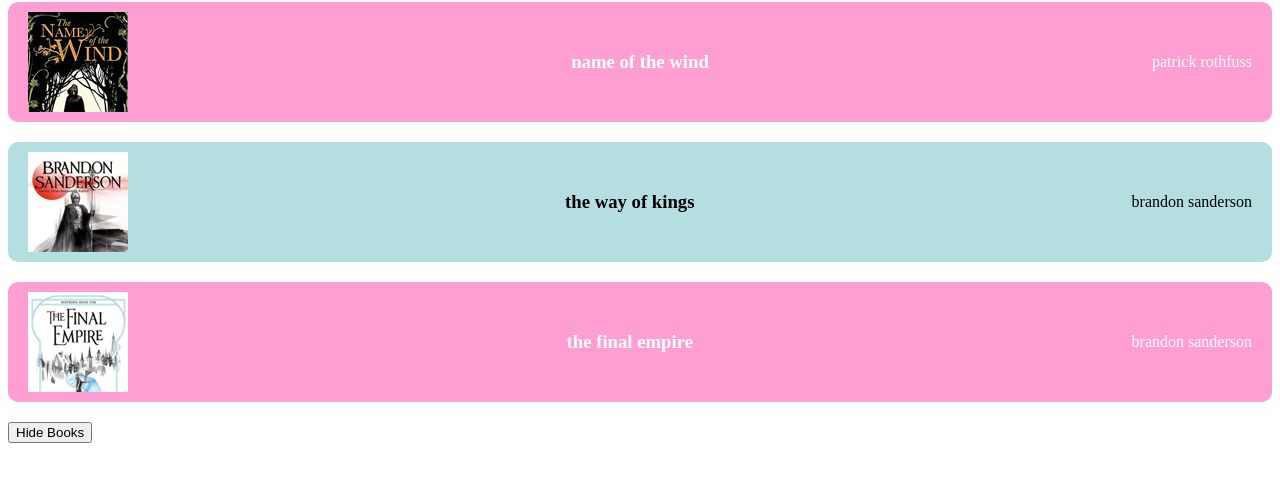
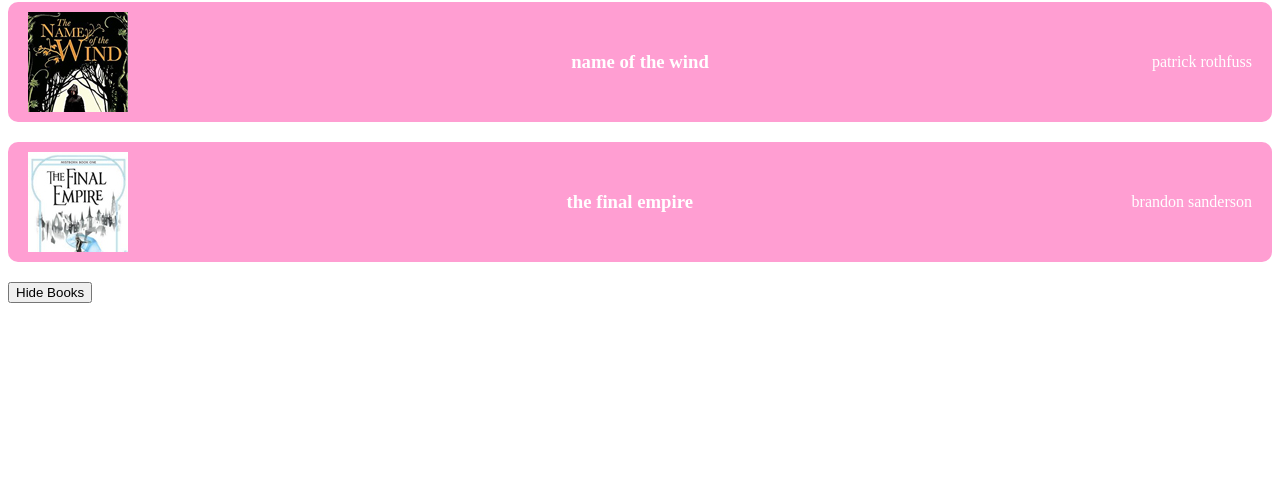
Before and after one commit to hekla00/vue_firebase, a plain HTML site: page index.html in a window 1280 px wide. Shown: the part 78-560 px from the top of the page. Drawn offline with nearby package versions, Linux system fonts and the light colour scheme.

Commit message:
Lesson 17: Computed Properties

```diff
--- a/app.js
+++ b/app.js
@@ -39,6 +39,11 @@ const app = Vue.createApp({
       book.isFav = !book.isFav;
     },
   },
+  computed: {
+    filteredBooks() {
+      return this.books.filter((book) => book.isFav);
+    },
+  },
 });
 
 // mounting is the process of outputting the virtual
--- a/index.html
+++ b/index.html
@@ -39,7 +39,7 @@
         <!-- <a v-bind:href="url">Best website</a> -->
       <div v-if="showBooks">
         <ul>
-            <li v-for="book in books" v-bind:class="{ fav: book.isFav }" @click="toggleFav(book)">
+            <li v-for="book in filteredBooks" v-bind:class="{ fav: book.isFav }" @click="toggleFav(book)">
                 <img :src="book.img" :alt="book.title">
                 <h3>{{ book.title }}</h3>
                 <p>{{ book.author }}</p>
```
